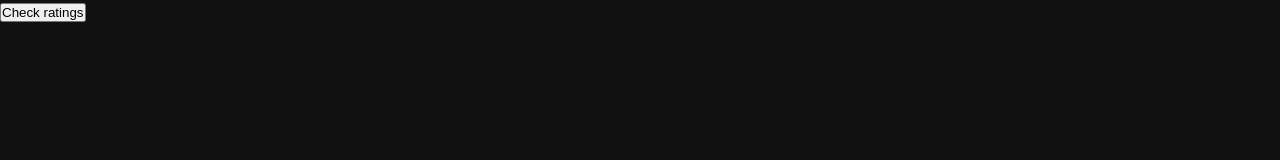
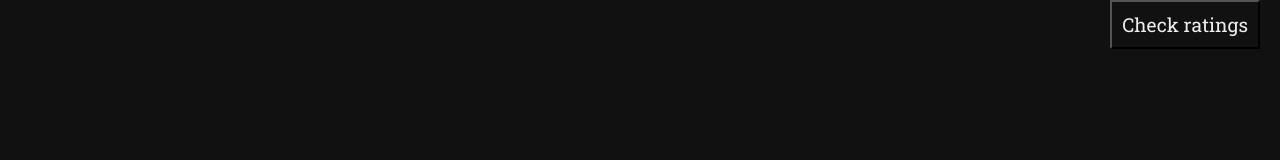
Before and after one commit to a2uuz/openc-unit1, a plain HTML site: page index.html in a window 1280 px wide. Drawn offline with Linux system fonts and the light colour scheme.

Commit message:
styles updt

```diff
--- a/style.css
+++ b/style.css
@@ -3,22 +3,32 @@
   padding: 0;
   margin: 0;
 }
-body {
+body, button {
   background-color: #111;
-  color: #eee;
-  font-family: "Roboto Slab", serif;
+  color: #EEE;
+  font-family: 'Roboto Slab', serif;
 }
 
 .series-frame {
   max-width: 600px;
   display: flex;
+  justify-content: space-between;
   align-items: center;
   box-sizing: border-box;
-  border: 2px solid #eee;
+  border: 2px solid #EEE;
   margin: 30px;
   padding: 10px;
 }
 
-.series-frame h2 {
+#refresh {
+  float: right;
   margin-right: 20px;
+  font-size: 1.2em;
+  font-weight: 200;
+  padding: 10px;
 }
+
+#refresh:hover {
+  background-color: #000090;
+  cursor: pointer;
+}
```
